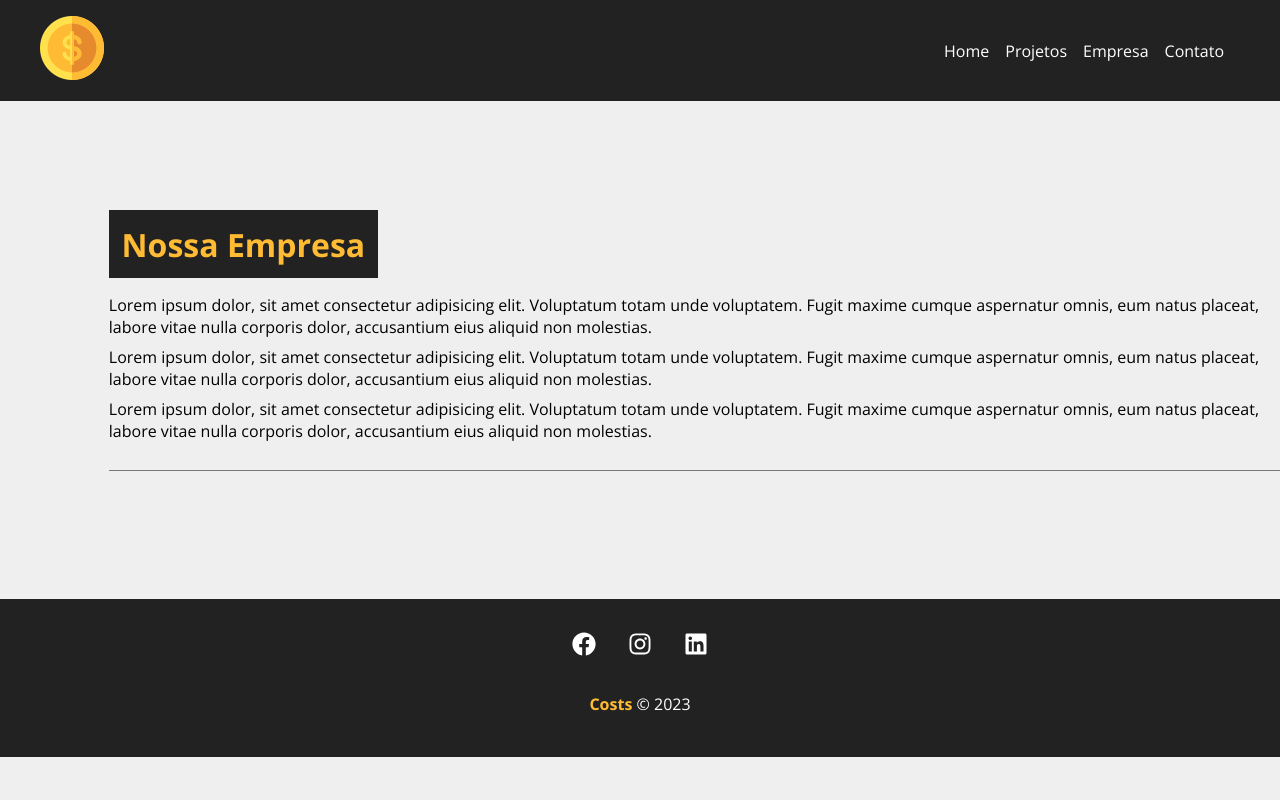
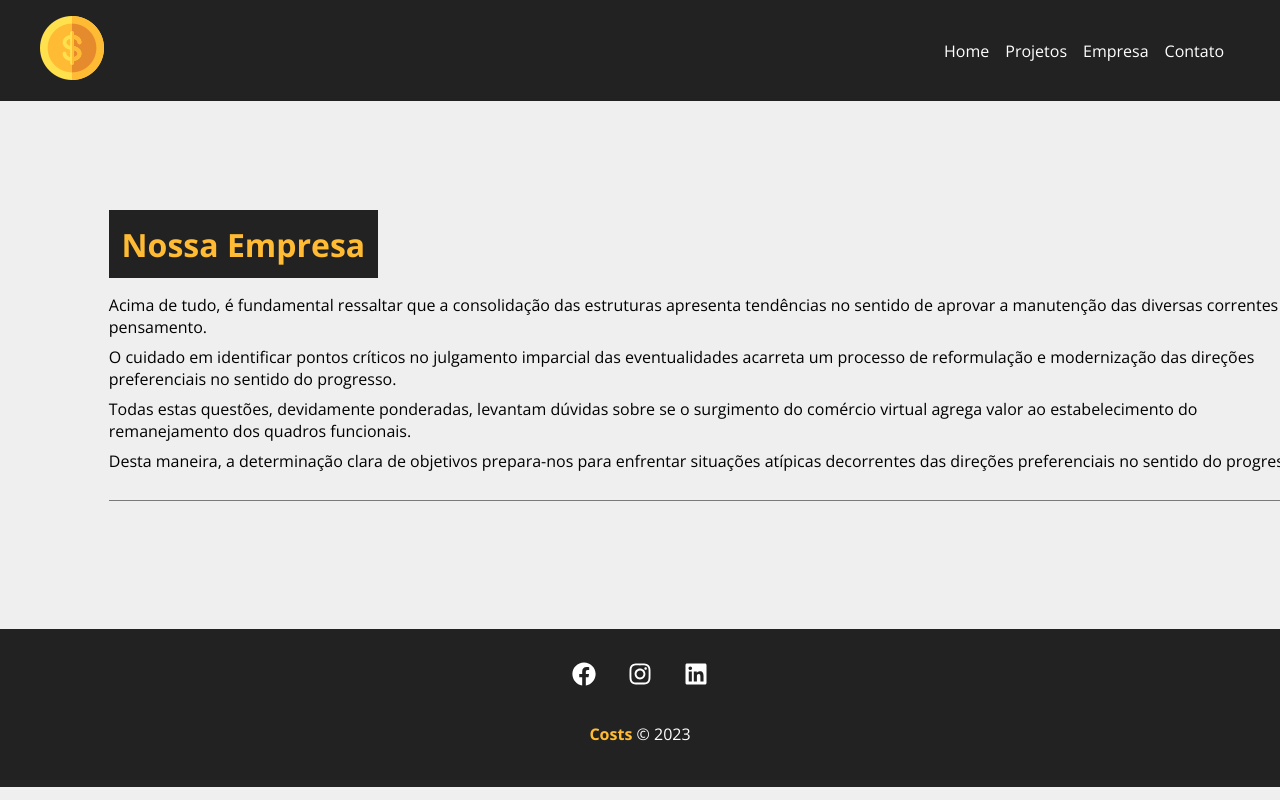
Before and after one commit to AAlan12/Costs, a React (Vite) app: page /company in a window 1280 px wide. Shown: the top 800 px of the page. Built offline with nearby package versions, Linux system fonts and the light colour scheme.

Commit message:
Criação do Page Contact

```diff
--- a/src/pages/Company/index.jsx
+++ b/src/pages/Company/index.jsx
@@ -8,9 +8,10 @@ function Company() {
                 <Container customClass="column">
                     <div className={styles.company_container}>
                         <h1>Nossa Empresa</h1>
-                        <p>Lorem ipsum dolor, sit amet consectetur adipisicing elit. Voluptatum totam unde voluptatem. Fugit maxime cumque aspernatur omnis, eum natus placeat, labore vitae nulla corporis dolor, accusantium eius aliquid non molestias.</p>
-                        <p>Lorem ipsum dolor, sit amet consectetur adipisicing elit. Voluptatum totam unde voluptatem. Fugit maxime cumque aspernatur omnis, eum natus placeat, labore vitae nulla corporis dolor, accusantium eius aliquid non molestias.</p>
-                        <p>Lorem ipsum dolor, sit amet consectetur adipisicing elit. Voluptatum totam unde voluptatem. Fugit maxime cumque aspernatur omnis, eum natus placeat, labore vitae nulla corporis dolor, accusantium eius aliquid non molestias.</p>
+                        <p>Acima de tudo, é fundamental ressaltar que a consolidação das estruturas apresenta tendências no sentido de aprovar a manutenção das diversas correntes de pensamento.</p>
+                        <p>O cuidado em identificar pontos críticos no julgamento imparcial das eventualidades acarreta um processo de reformulação e modernização das direções preferenciais no sentido do progresso.</p>
+                        <p>Todas estas questões, devidamente ponderadas, levantam dúvidas sobre se o surgimento do comércio virtual agrega valor ao estabelecimento do remanejamento dos quadros funcionais.</p>
+                        <p>Desta maneira, a determinação clara de objetivos prepara-nos para enfrentar situações atípicas decorrentes das direções preferenciais no sentido do progresso.</p>
                     </div>
                 </Container>
             </div>
--- a/src/pages/Contact.jsx
+++ /dev/null
@@ -1,7 +0,0 @@
-function Contact() {
-    return(
-        <h1>Contact</h1>
-    )
-}
-
-export default Contact;
--- /dev/null
+++ b/src/pages/Contact/index.jsx
@@ -0,0 +1,11 @@
+import styles from './styles.module.css'
+
+function Contact() {
+    return(
+        <>
+            <h1>Contatos</h1>
+        </>
+    )
+}
+
+export default Contact
```
Also changed, not shown: src/pages/Contact/styles.module.css (added).
